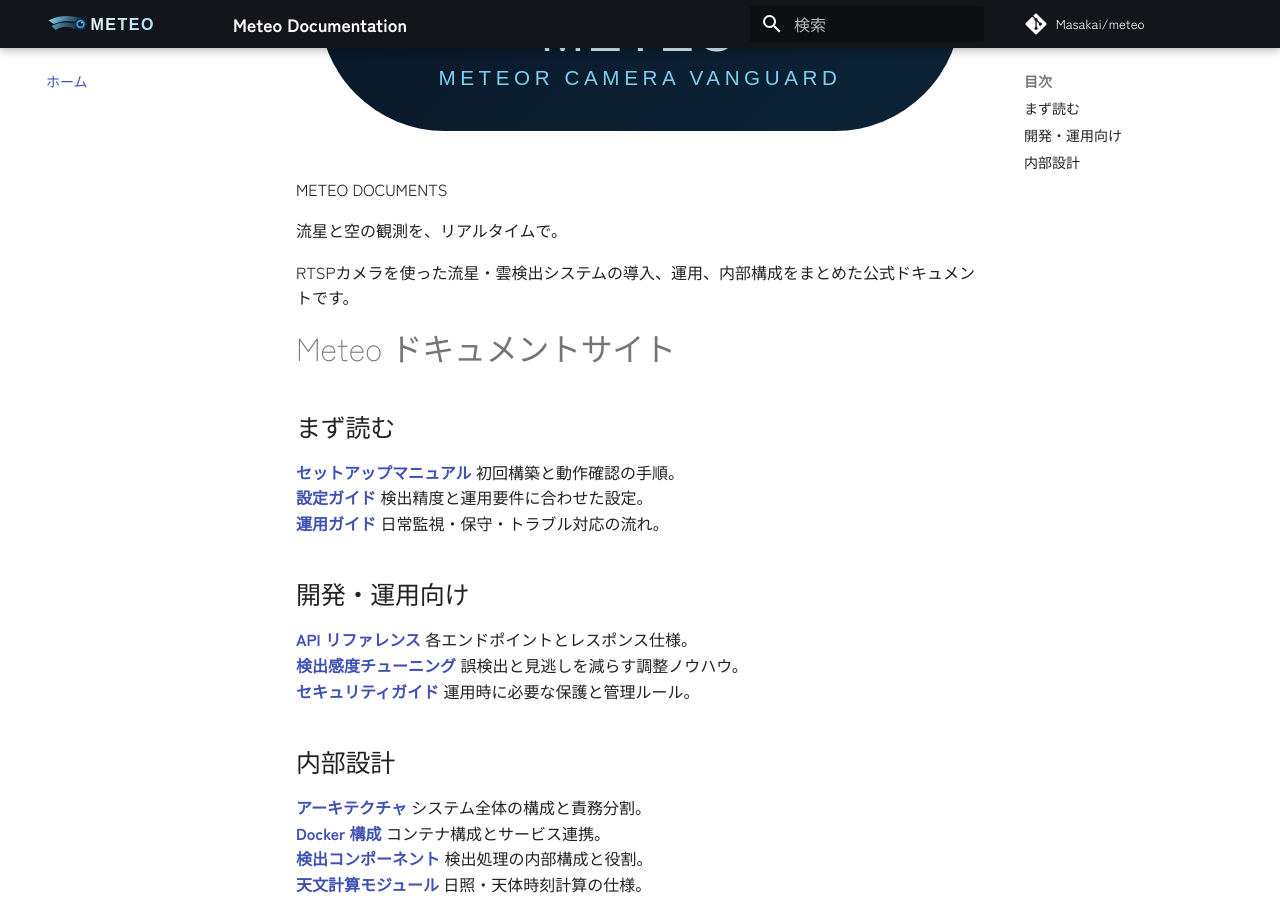
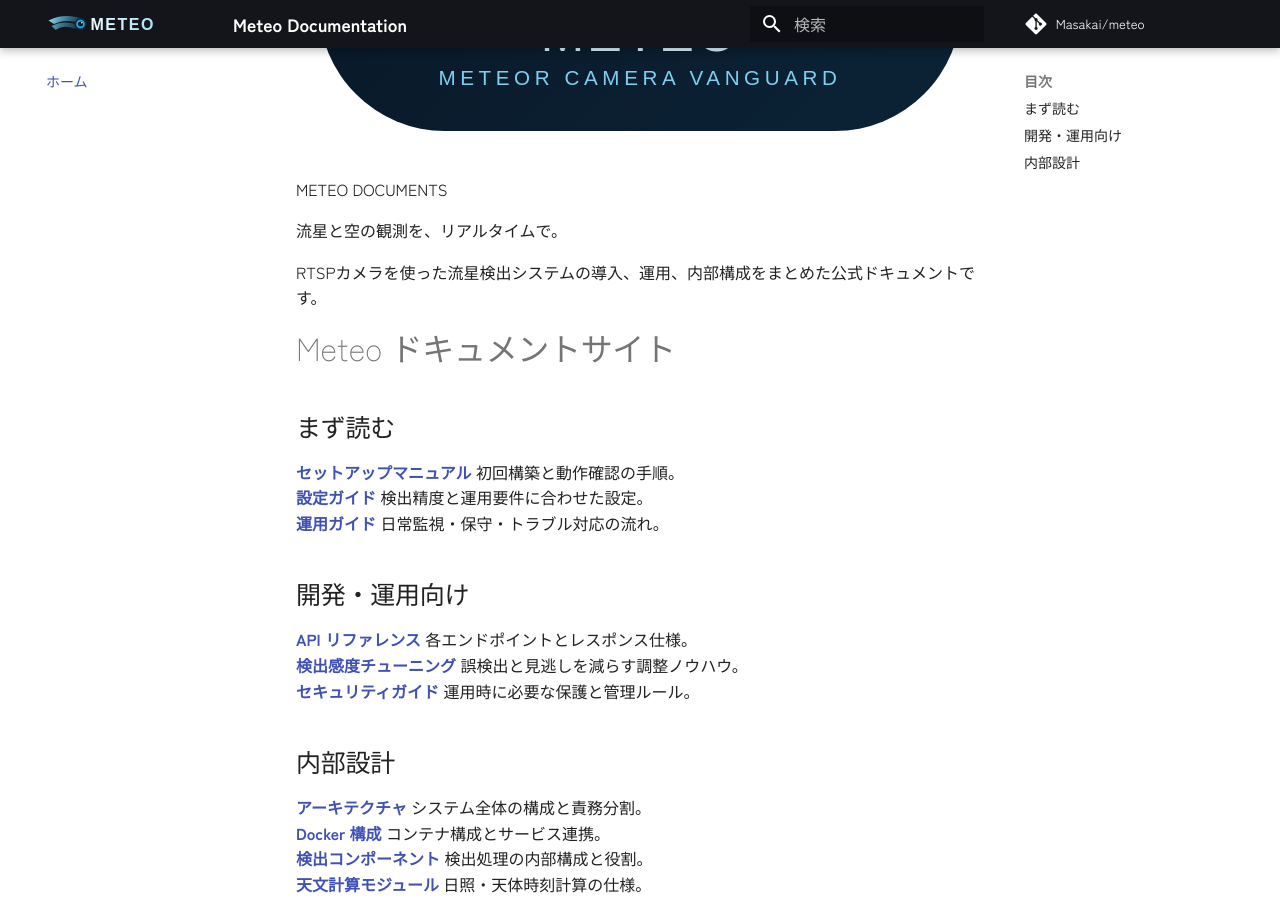
Before and after one commit to Masakai/meteo, an MkDocs documentation site: the page built from documents/index.md, in a window 1280 px wide and 900 px high, scrolled down 680 px. Built offline with MkDocs 1.6.1 and Material for MkDocs 9.7.7, drawn with Linux system fonts in a browser that asks for light colours; comment, search, counter and statistics services are not loaded.

Commit message:
公開方針に合わせトップ文言から雲検出を削除

```diff
--- a/documents/index.md
+++ b/documents/index.md
@@ -3,7 +3,7 @@
   <div>
     <p class="hero-title">METEO DOCUMENTS</p>
     <p class="hero-sub">流星と空の観測を、リアルタイムで。</p>
-    <p>RTSPカメラを使った流星・雲検出システムの導入、運用、内部構成をまとめた公式ドキュメントです。</p>
+    <p>RTSPカメラを使った流星検出システムの導入、運用、内部構成をまとめた公式ドキュメントです。</p>
   </div>
 </div>
 
```
